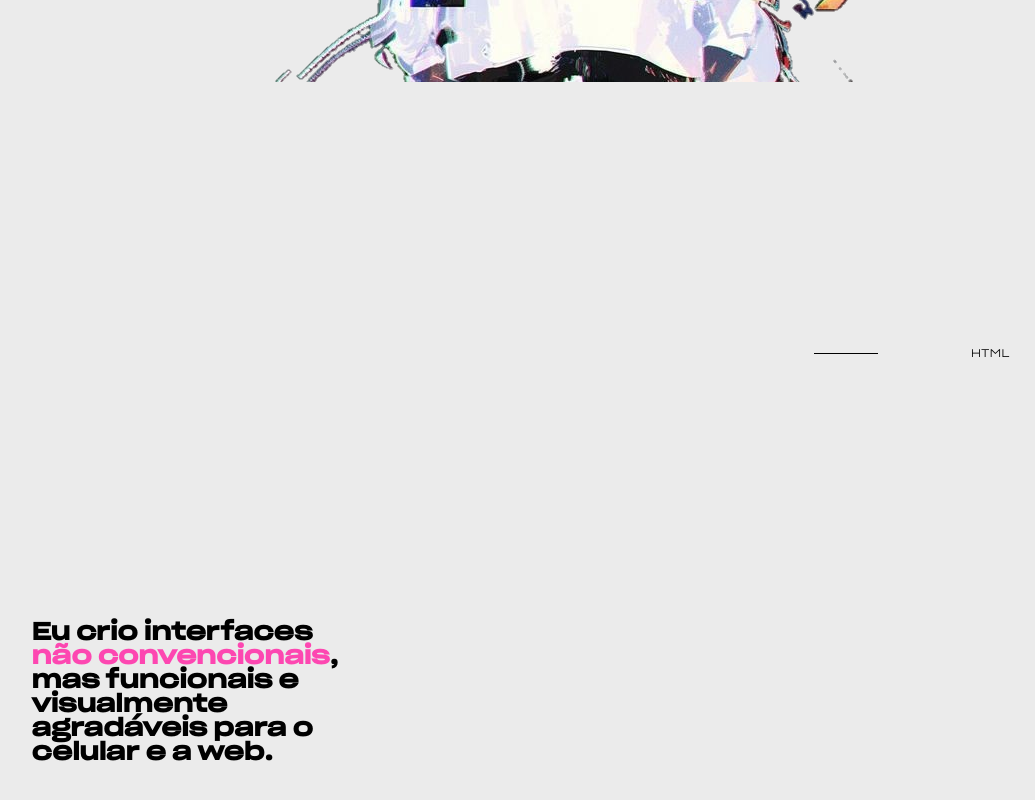
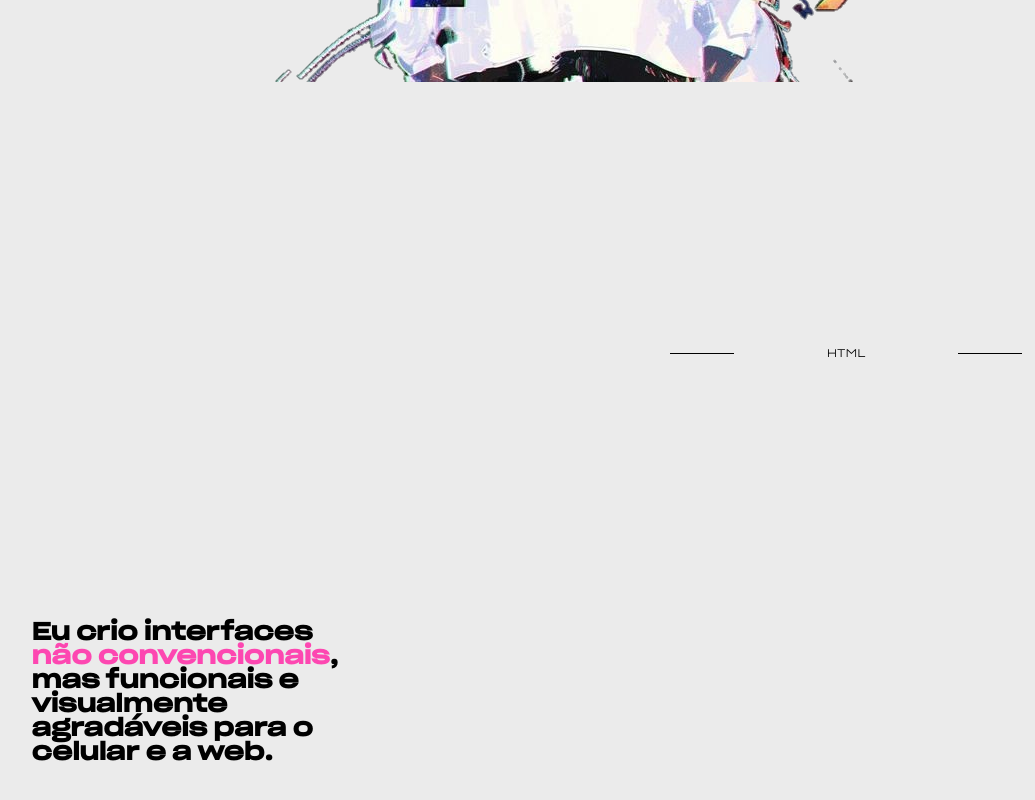
Before and after one commit to Leonardo-NY/portfolio, a React (Vite) app: page / in a window 1280 px wide. Shown: the part 718-1518 px from the top of the page, without its empty margins (58-1093 px from the left). Built offline with nearby package versions, Linux system fonts and the light colour scheme.

Commit message:
corrigi a velocidade da animation do carrossel

```diff
--- a/src/components/Home/home.css
+++ b/src/components/Home/home.css
@@ -125,26 +125,26 @@ main{
   }
 }
 .zero{
+  animation-delay: 0s;
+}
+.one{
   animation-delay: 2s;
 }
-.one{
+.two{
   animation-delay: 4s;
 }
-.two{
+.three{
   animation-delay: 6s;
 }
-.three{
+.fuor{
   animation-delay: 8s;
 }
-.fuor{
+.five{
   animation-delay: 10s;
 }
-.five{
+.six{
   animation-delay: 12s;
 }
-.six{
+.seven{
   animation-delay: 14s;
 }
-.seven{
-  animation-delay: 16s;
-}
```
